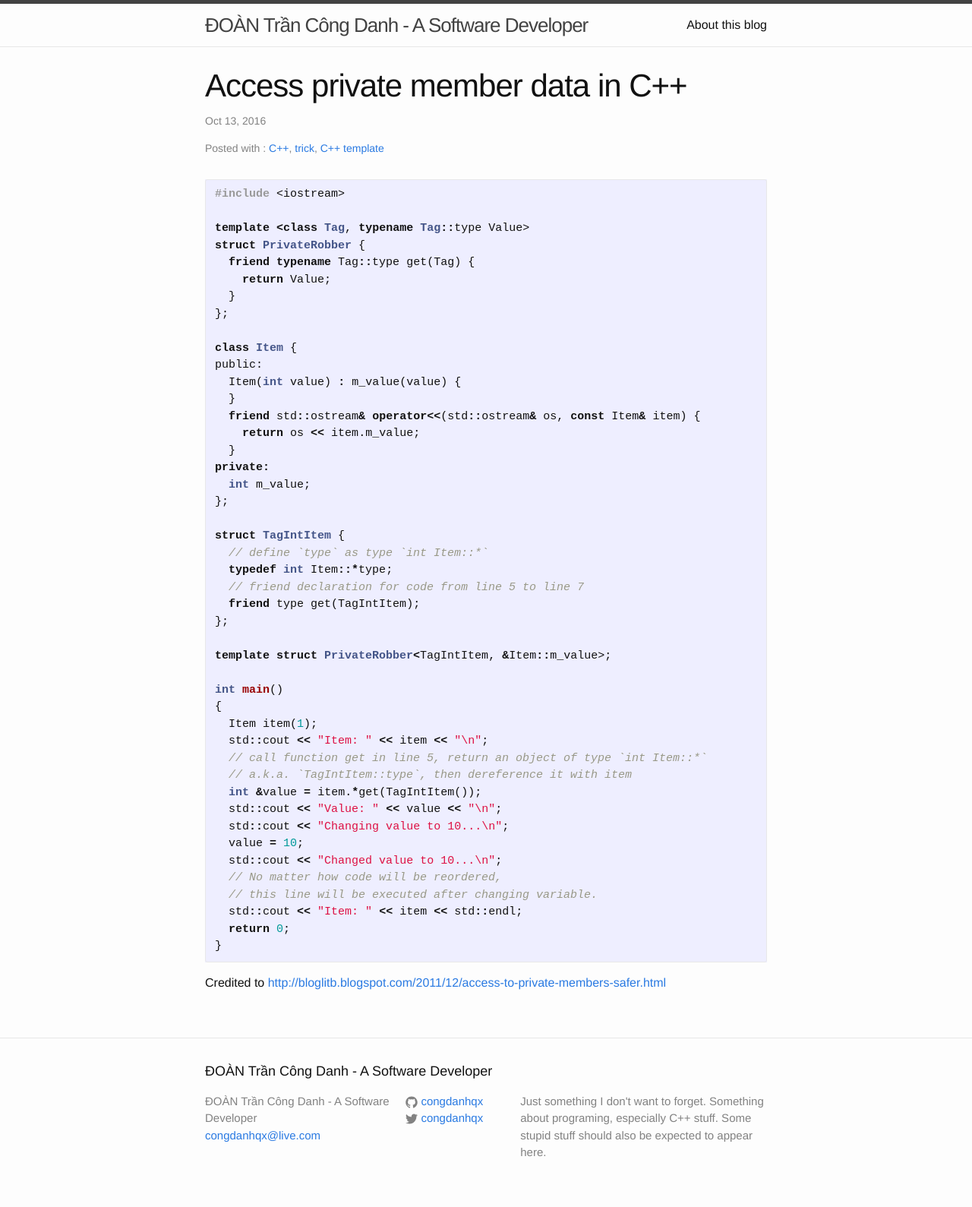
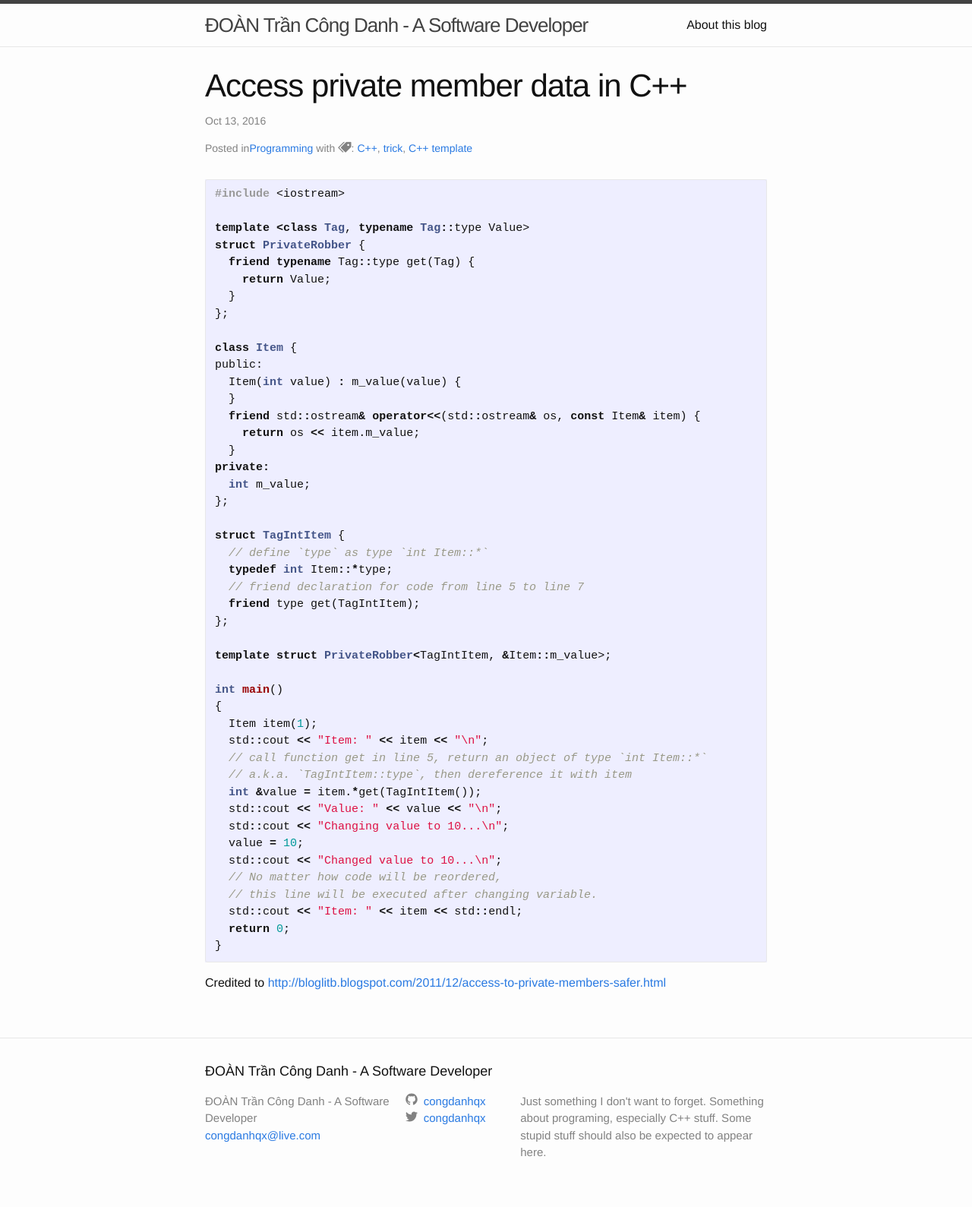
Before and after one commit to congdanhqx-zz/congdanhqx.github.io, a Jekyll site: the page built from _posts/2016-10-13-access-private-data-member-cpp.markdown, in a window 1280 px wide. Shown: the whole page at 76% size. Built offline with Jekyll 4.4.1, drawn with Linux system fonts in a browser that asks for light colours; some web fonts are replaced; comment, search, counter and statistics services are not loaded.

Commit message:
Add missing tag icon

```diff
--- a/_config.yml
+++ b/_config.yml
@@ -19,6 +19,8 @@ comments: true
 
 # Build settings
 markdown: kramdown
+sass:
+  style: compressed
 
 collections:
   my_categories:
--- a/_layouts/post.html
+++ b/_layouts/post.html
@@ -30,14 +30,13 @@ layout: default
   <header class="post-header">
     <h1 class="post-title" itemprop="name headline">{{ page.title }}</h1>
     <p class="post-meta"><time datetime="{{ page.date | date_to_xmlschema }}" itemprop="datePublished">{{ page.date | date: "%b %-d, %Y" }}</time>{% if page.author %} • <span itemprop="author" itemscope itemtype="http://schema.org/Person"><span itemprop="name">{{ page.author }}</span></span>{% endif %}</p>
-    {% if category_content or tags_content %}
-    <p class="post-meta">Posted {{ category_content }} {{ tags_content }}</p>
+    {% if categories_content or tags_content %}
+    <p class="post-meta">Posted {{ categories_content }} {{ tags_content }}</p>
     {% endif %}
   </header>
 
   <div class="post-content" itemprop="articleBody">
     {{ content }}
   </div>
-
+  {% include disqus.html %}
 </article>
-{% include disqus.html %}
--- a/css/main.scss
+++ b/css/main.scss
@@ -48,6 +48,7 @@ $on-laptop:        800px;
 // Import partials from `sass_dir` (defaults to `_sass`)
 @import
         "base",
+        "icomoon",
         "layout",
         "syntax-highlighting"
 ;
```
